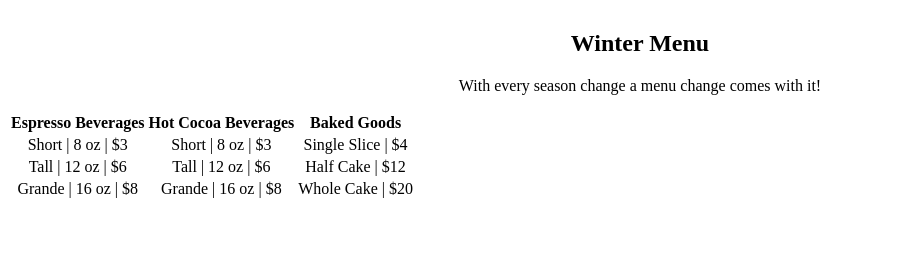
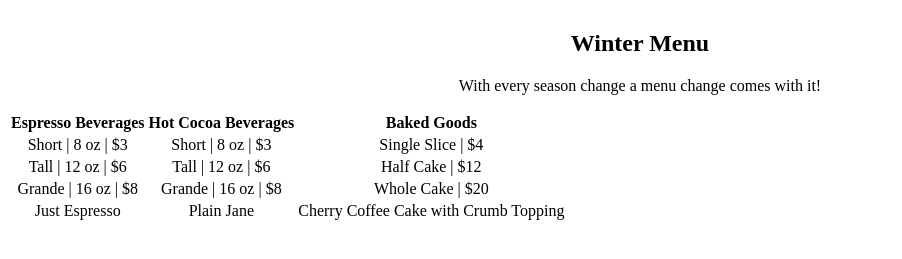
Before and after one commit to snos223/assignment6, a plain HTML site: page menu.html in a window 1280 px wide. Shown: the part 167-426 px from the top of the page, without its empty margins (0-902 px from the left). Drawn offline with Linux system fonts and the light colour scheme; a script that the page names is missing.

Commit message:
added items

```diff
--- a/menu.html
+++ b/menu.html
@@ -52,6 +52,13 @@
           <td>Whole Cake | $20</td>
         </tr>
       </div>
+      <div class="menu-items">
+        <tr>
+          <td>Just Espresso</td>
+          <td>Plain Jane</td>
+          <td>Cherry Coffee Cake with Crumb Topping</td>
+        </tr>
+      </div>
     </tbody>
   </table>
 </div>
```
